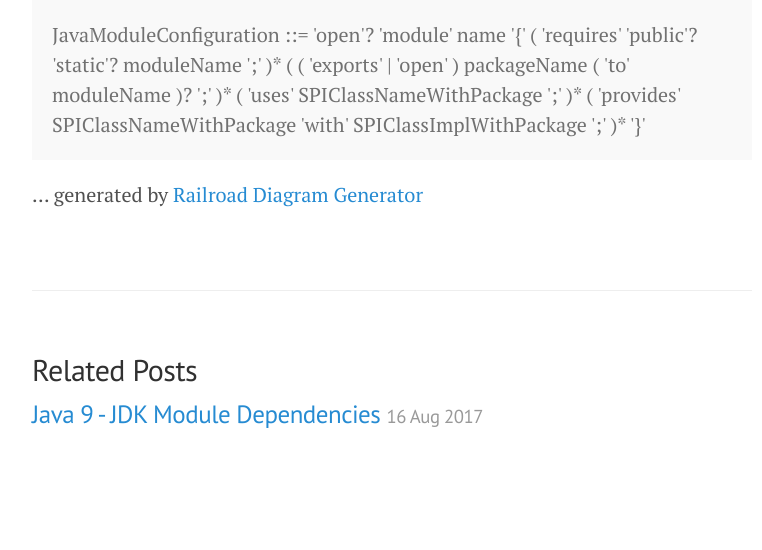
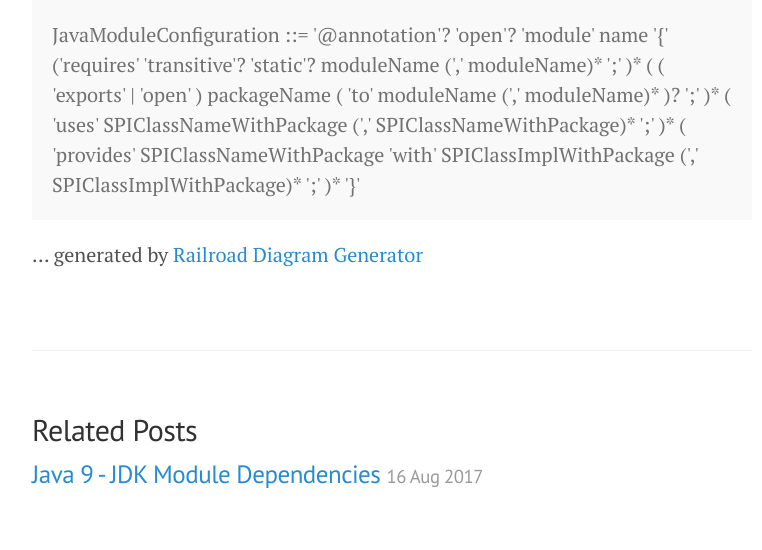
Before and after one commit to Wildcraft/wildcraft.github.io, a Jekyll site: the page built from _posts/2017-08-13-java-module-configuration.md, in a window 1280 px wide. Shown: the part 897-1447 px from the top of the page, without its empty margins (248-1010 px from the left). Built offline with Jekyll 4.4.1, drawn with Linux system fonts in a browser that asks for light colours; before the commit the page ends 1387 px from its top, so only the background shows below that.

Commit message:
Rail Road Grammer Changed
Rail Road Grammer Changed

```diff
--- a/_posts/2017-08-13-java-module-configuration.md
+++ b/_posts/2017-08-13-java-module-configuration.md
@@ -10,8 +10,7 @@ title: Java Module Configuration
 <img src="https://i.pinimg.com/originals/1c/17/47/1c1747af6e09d50e889cb80afc17302b.png" alt="" style="width:700px;"/>
 
 <div class="message">
-JavaModuleConfiguration
-         ::= 'open'? 'module' name '{' ( 'requires' 'public'? 'static'? moduleName ';' )* ( ( 'exports' | 'open' ) packageName ( 'to' moduleName )? ';' )* ( 'uses' SPIClassNameWithPackage ';' )* ( 'provides' SPIClassNameWithPackage 'with' SPIClassImplWithPackage ';' )* '}'
+JavaModuleConfiguration ::= '@annotation'? 'open'? 'module' name '{' ('requires' 'transitive'? 'static'? moduleName (',' moduleName)* ';' )* ( ( 'exports' | 'open' ) packageName ( 'to' moduleName (',' moduleName)* )? ';' )* ( 'uses' SPIClassNameWithPackage (',' SPIClassNameWithPackage)* ';' )* ( 'provides' SPIClassNameWithPackage 'with' SPIClassImplWithPackage (',' SPIClassImplWithPackage)* ';' )* '}'
 </div>
 
 <div>
```
